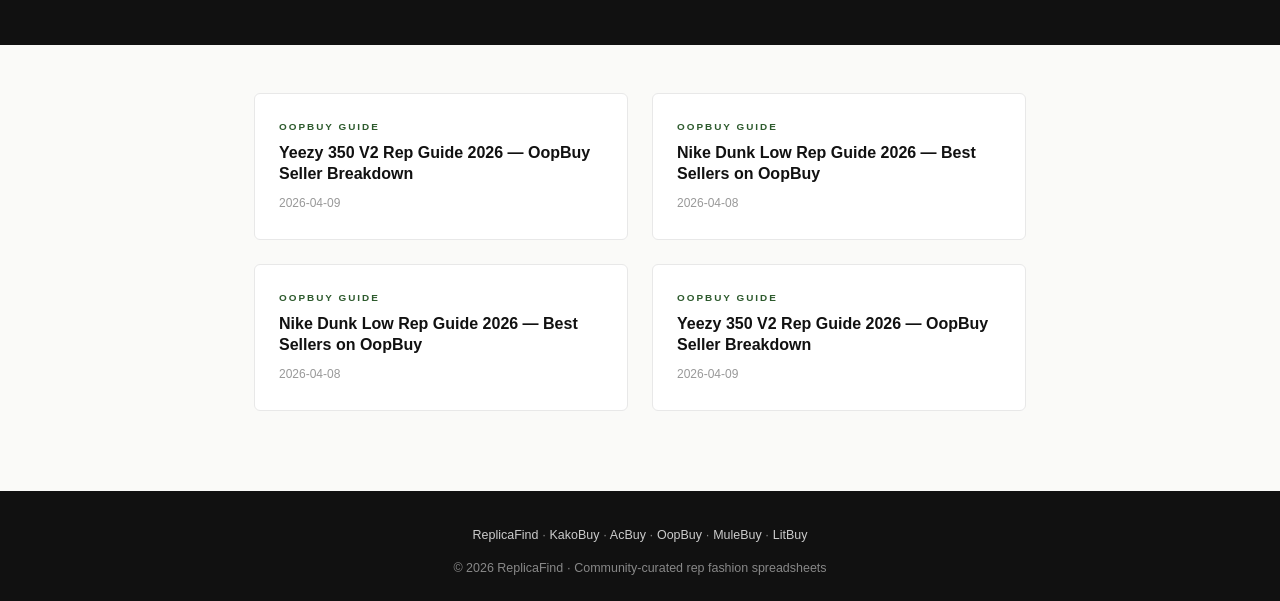
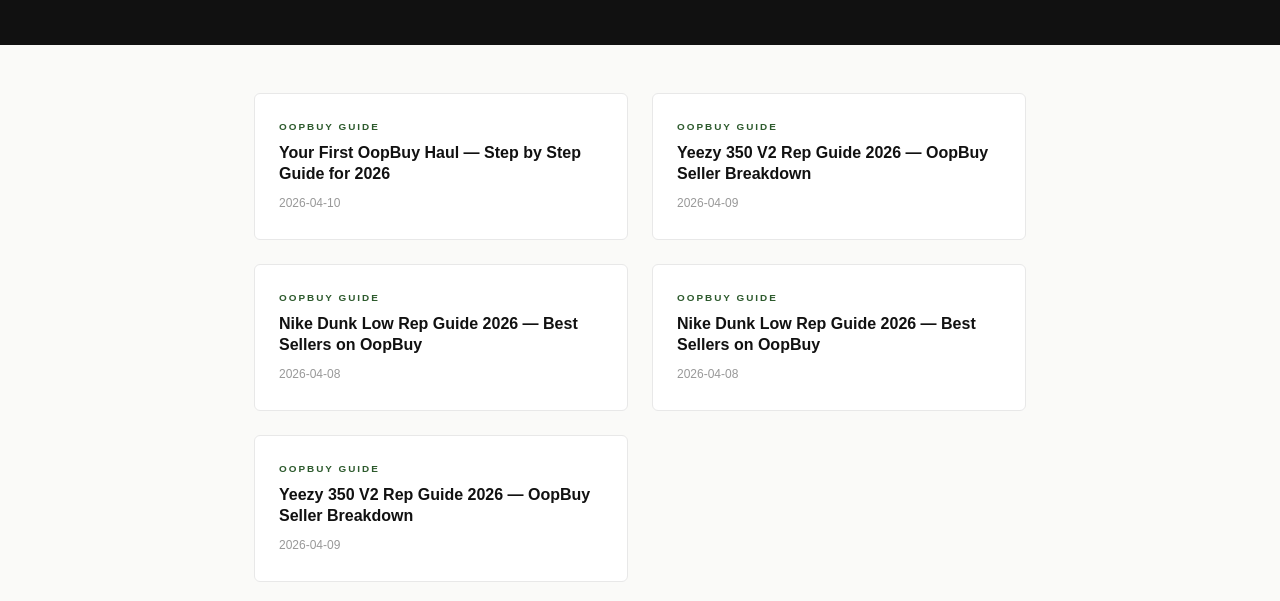
Before and after one commit to replicafinds/oopbuy-spreadsheet, a plain HTML site: page blog/index.html in a window 1280 px wide. Shown: the part 199-800 px from the top of the page. Drawn offline with Linux system fonts and the light colour scheme.

Commit message:
Update blog index: add oopbuy-first-haul-guide-2026

```diff
--- a/blog/index.html
+++ b/blog/index.html
@@ -42,6 +42,11 @@
 </div>
 <div class="page-wrap">
   <div class="post-grid">
+    <a class="post-card" href="oopbuy-first-haul-guide-2026.html">
+      <div class="post-tag">OopBuy Guide</div>
+      <div class="post-title">Your First OopBuy Haul — Step by Step Guide for 2026</div>
+      <div class="post-meta">2026-04-10</div>
+    </a>
     <a class="post-card" href="yeezy-350-v2-rep-oopbuy-guide.html">
       <div class="post-tag">OopBuy Guide</div>
       <div class="post-title">Yeezy 350 V2 Rep Guide 2026 — OopBuy Seller Breakdown</div>
```
